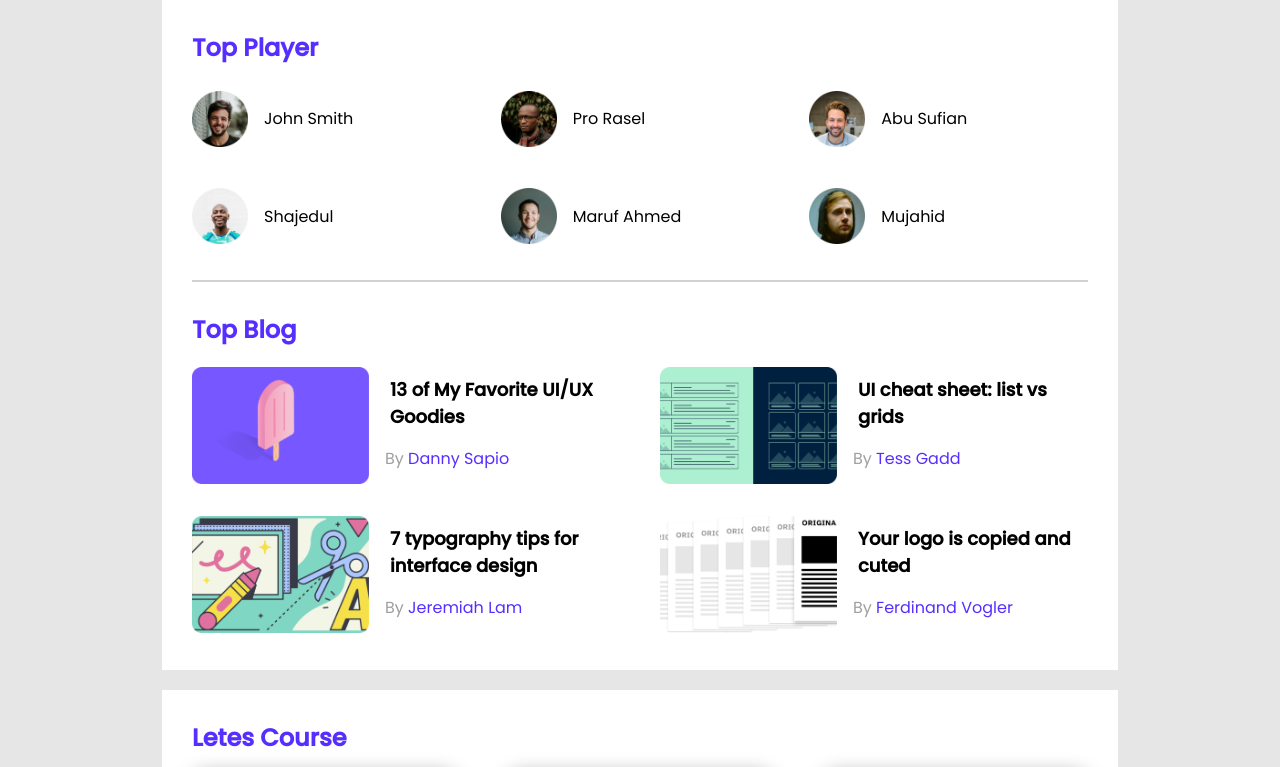
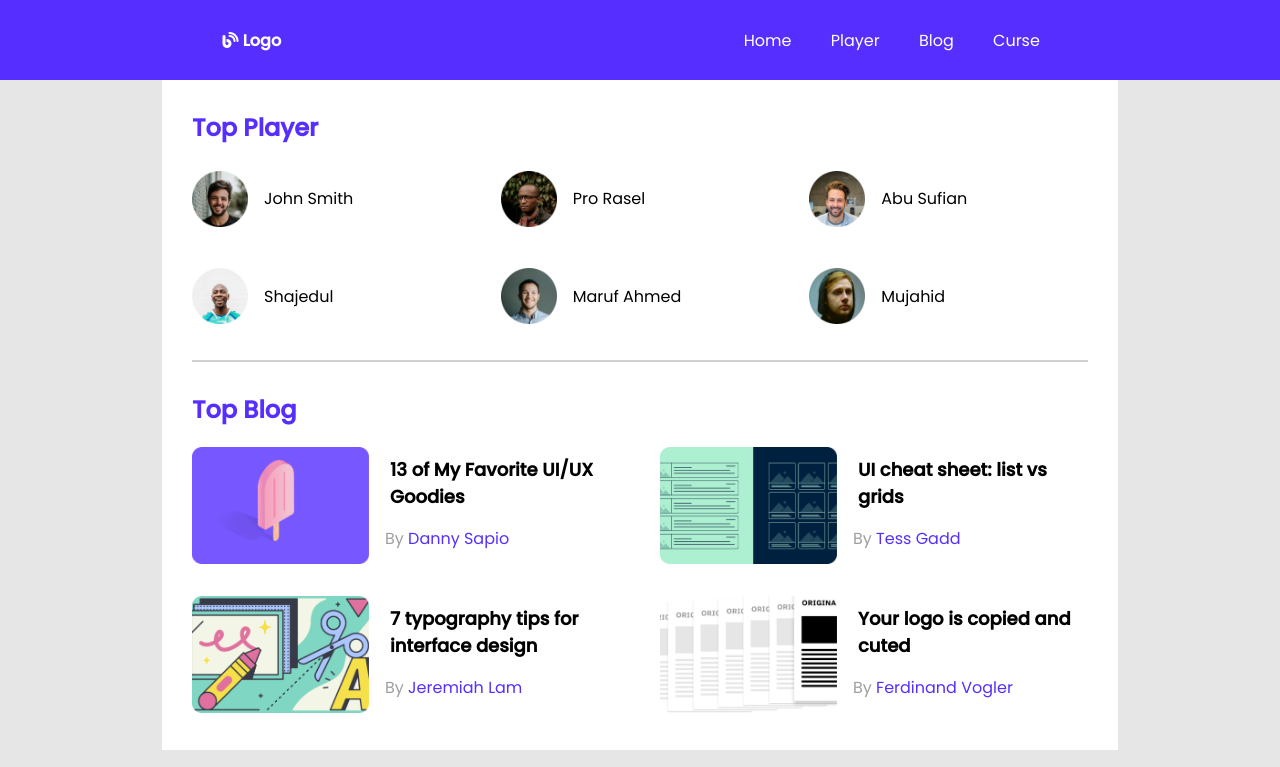
Before and after one commit to NahidAhmed07/Module__09__project, a plain HTML site: page index.html in a window 1280 px wide. Shown: the top 767 px of the page. Drawn offline with Linux system fonts and the light colour scheme.

Commit message:
llllllllllll

```diff
--- a/index.html
+++ b/index.html
@@ -15,7 +15,15 @@
 
 <body>
   <header>
-
+    <nav class="navbar">
+      <h4 class="logo"><i class="fas fa-blog"></i> Logo</h4>
+      <div class="nav__item">
+        <a href="#">Home</a>
+        <a href="#">Player</a>
+        <a href="#">Blog</a>
+        <a href="#">Curse</a>
+      </div>
+    </nav>
   </header>
 
   <!------------------------------------------
@@ -63,7 +71,7 @@
       <div class="top__blog">
         <h2 class="section__header">Top Blog</h2>
         <div class="blogs">
-          <div class="blogs__bolg">
+          <article class="blogs__bolg">
             <div class="blog__img">
               <img src="./images/blogs/blog-1.png" alt="">
             </div>
@@ -72,11 +80,11 @@
                 UI/UX Goodies</h4>
               <p class="blog__info--author"> By <a href="">Danny Sapio</a></p>
             </div>
-          </div>
+          </article>
 
           <!-- blog 2 -->
 
-          <div class="blogs__bolg">
+          <article class="blogs__bolg">
             <div class="blog__img">
               <img src="./images/blogs/blog-2.png" alt="">
             </div>
@@ -85,12 +93,12 @@
                 list vs grids</h4>
               <p class="blog__info--author"> By <a href="">Tess Gadd</a></p>
             </div>
-          </div>
+          </article>
 
 
           <!-- blog 3 -->
 
-          <div class="blogs__bolg">
+          <article class="blogs__bolg">
             <div class="blog__img">
               <img src="./images/blogs/blog-3.png" alt="">
             </div>
@@ -99,12 +107,12 @@
                 for interface design</h4>
               <p class="blog__info--author"> By <a href="">Jeremiah Lam</a></p>
             </div>
-          </div>
+          </article>
 
 
           <!-- blog 4 -->
 
-          <div class="blogs__bolg">
+          <article class="blogs__bolg">
             <div class="blog__img">
               <img src="./images/blogs/blog-4.png" alt="">
             </div>
@@ -113,7 +121,7 @@
                 copied and cuted</h4>
               <p class="blog__info--author"> By <a href=""> Ferdinand Vogler</a></p>
             </div>
-          </div>
+          </article>
         </div>
 
       </div>
--- a/styles/style.css
+++ b/styles/style.css
@@ -1,9 +1,7 @@
 /* import font popiens  rototo and roboto_mono */
 @import url('https://fonts.googleapis.com/css2?family=Poppins:wght@300;400;500&family=Roboto+Mono:wght@100;200;300;400&family=Roboto:wght@300;400;500&display=swap');
 
-/* font-family: 'Poppins', sans-serif;
-font-family: 'Roboto', sans-serif;
-font-family: 'Roboto Mono', monospace; */
+
 /* common styles classes */
 
 :root{
@@ -11,15 +9,35 @@ font-family: 'Roboto Mono', monospace; */
 }
 body{
   background: #e6e6e6;
-  /* margin: 0; */
   font-family: 'Poppins', sans-serif;
   margin: 0;
+}
+
+img:hover{
+  transform: scale(1.05);
+  transition: transform 0.4s ease-in-out;
+}
+.navbar{
+  height: 10vh;
+  background: #562EFF;
+  color: white;
+  display: flex;
+  justify-content:space-around;
+  align-items: center;
+}
+.nav__item a{
+  color:white;
+  text-decoration: none;
+  padding: 17.5px ;
+}
+.nav__item a:hover{
+  background: #6949fa;
+  transition:  0.4s ease-in-out;
 }
 
 .container{
   width: 70vw;
   margin: 0 auto;
-  /* border: 1px solid #000; */
   padding: 30px;
   background: #ffffff;
 
@@ -88,6 +106,7 @@ hr{
 /* letes coures section styles */
 #courses{
   margin-top: 20px;
+  margin-bottom: 20px;
 }
 
 .course__cards{
@@ -98,10 +117,10 @@ hr{
 }
 
 .card{
-/* border: 1px solid #000; */
 padding: 10px;
 box-shadow: 0px 0px 20px 1px #a1a1a1 ;
 border-radius: 15px;
+overflow: hidden;
 }
 .card__img img{
   display: block;
@@ -158,6 +177,10 @@ border-radius: 3px;
 
 /* media quary here  */
 @media only screen and (max-width:688px) {
+
+  .navbar .logo{
+    display: none;
+  }
   .top__player__players{
     grid-template-columns: 1fr 1fr;
   }
@@ -171,8 +194,6 @@ border-radius: 3px;
   .single__player--img  {
     margin-right: 0;
   }
-
-
   .blogs{
     grid-template-columns: 1fr;
   }
@@ -208,7 +229,6 @@ border-radius: 3px;
     width: 100%;
     height: 150px;
   }
-
   .course__cards{
     grid-template-columns: 1fr 1fr;
     grid-gap: 25px;
```
Lines whose indentation alone changed are shown as unchanged.
